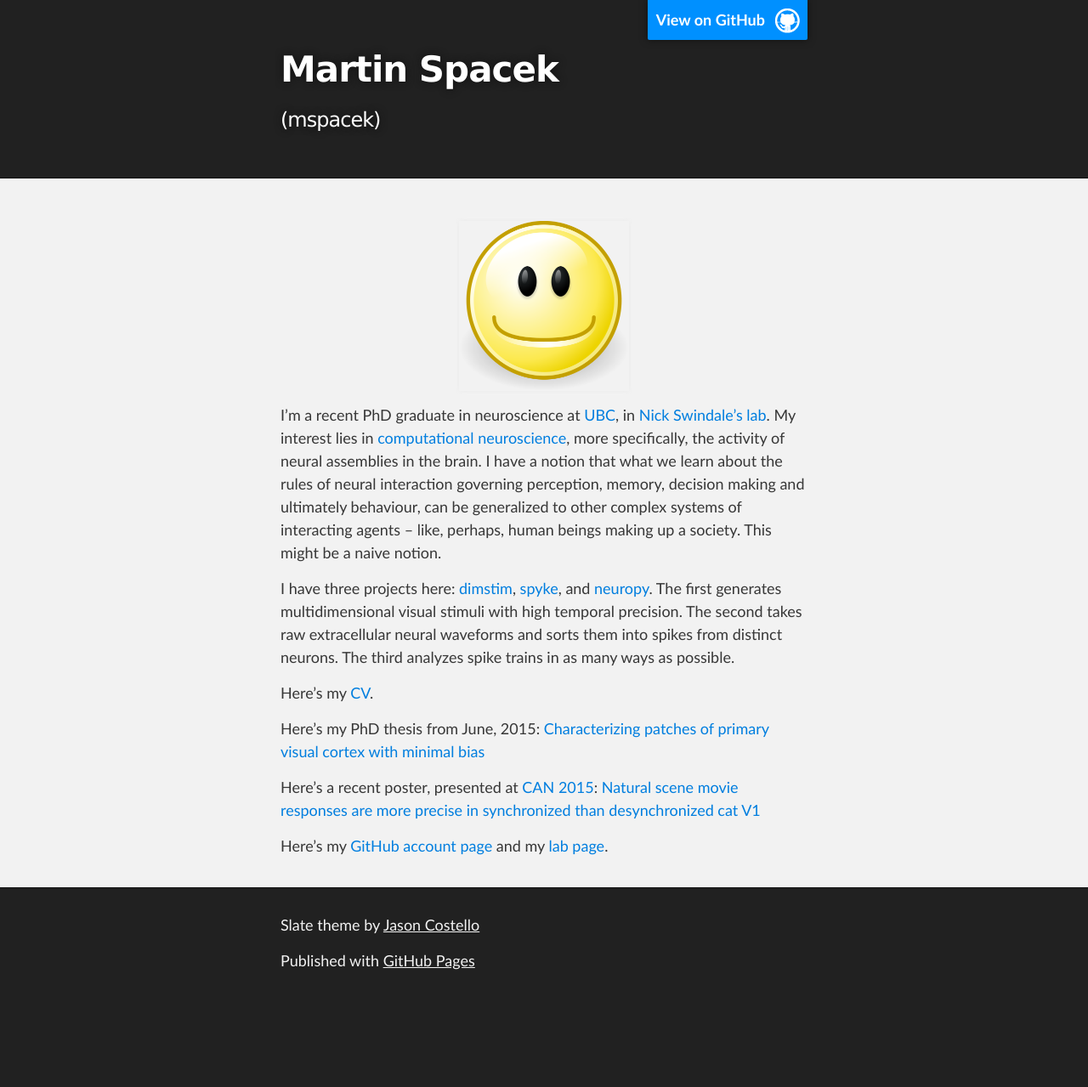
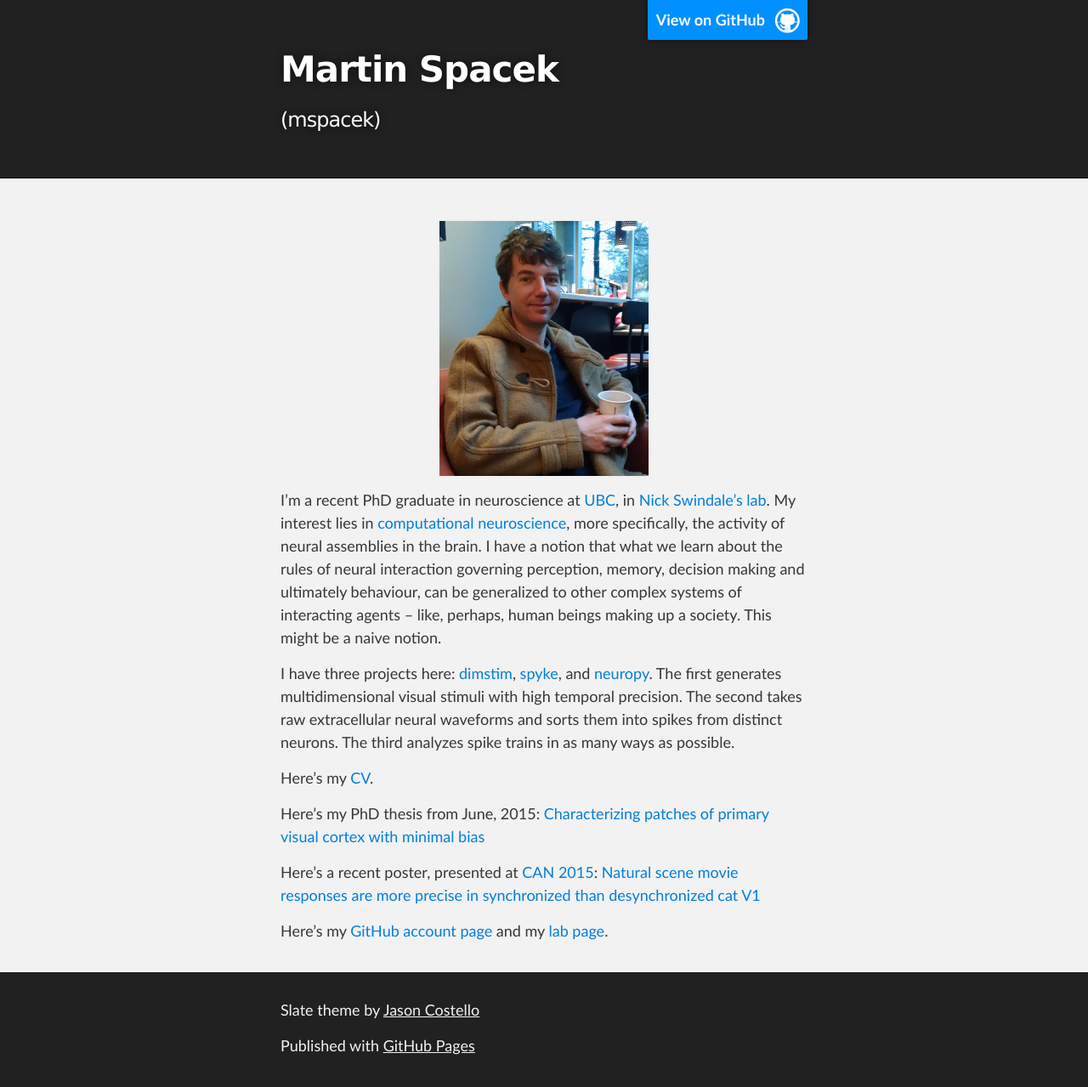
Before and after one commit to mspacek/mspacek.github.io, a Jekyll site: the page built from index.md, in a window 1280 px wide. Shown: the whole page at 85% size. Built offline with Jekyll 4.4.1, drawn with Linux system fonts in a browser that asks for light colours; Markdown is read by kramdown in place of the engine named in the settings; before the commit the page ends 1179 px from its top, so only the background shows below that.

Commit message:
Replace avatar with photo

```diff
--- a/index.md
+++ b/index.md
@@ -5,7 +5,7 @@ layout: index
 ---
 
 <p align="center">
-<img src="images/avatar.png" alt="Smiley avatar" height="200" width="200">
+<img src="images/martin.jpg" alt="Smiley avatar" height="300">
 </p>
 
 I'm a recent PhD graduate in neuroscience at [UBC](http://ubc.ca), in [Nick Swindale's
```
Also changed, not shown: images/martin.jpg (added).
